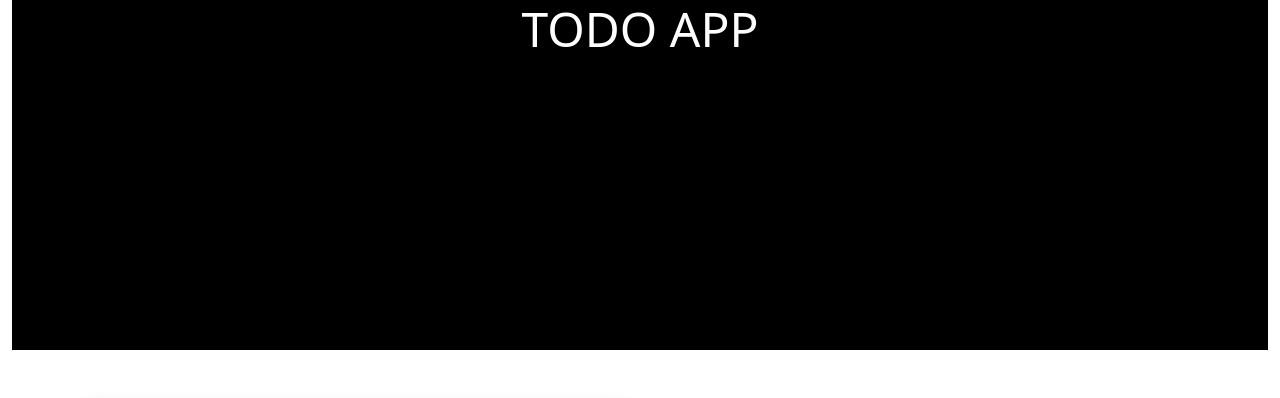
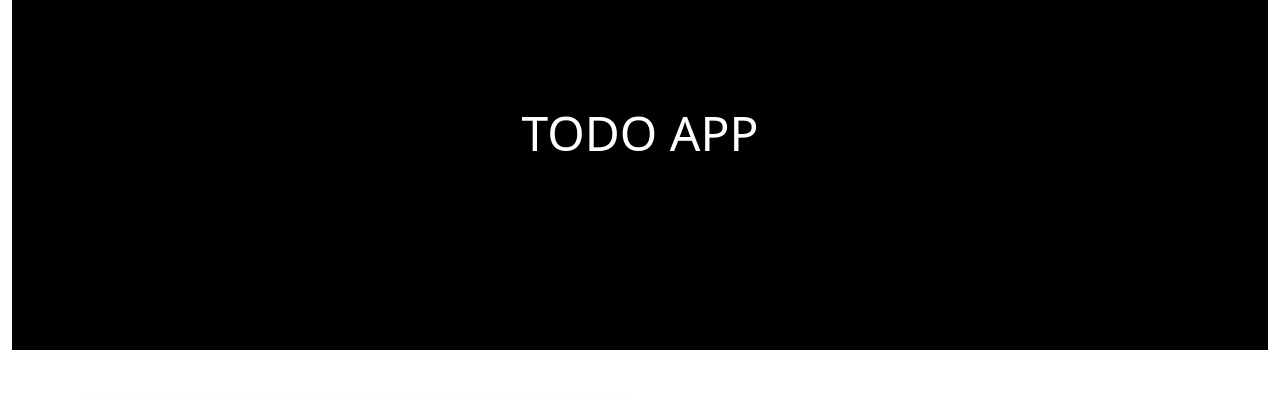
Before and after one commit to Ramees303/TodoProject, a Django app: template todoproject/templates/home.html in a window 1280 px wide. Shown: the top 398 px of the page. Run offline with Django 4.2, Linux system fonts and the light colour scheme; the template is opened without the code that fills it, so the values that code supplies are empty.

Commit message:
Update home.html

```diff
--- a/todoproject/templates/home.html
+++ b/todoproject/templates/home.html
@@ -5,7 +5,7 @@
         <div class="col-md-12">
             <div class="banner">
                 <div class="banner-text" >
-                <h3 style="color:white; font-size:3rem; top:25px;" > TODO APP  </h3>
+                <h3 style="color:white; font-size:3rem; top:25px; padding-top:13vh;" > TODO APP  </h3>
                 </div>
             </div>
         </div>
```
